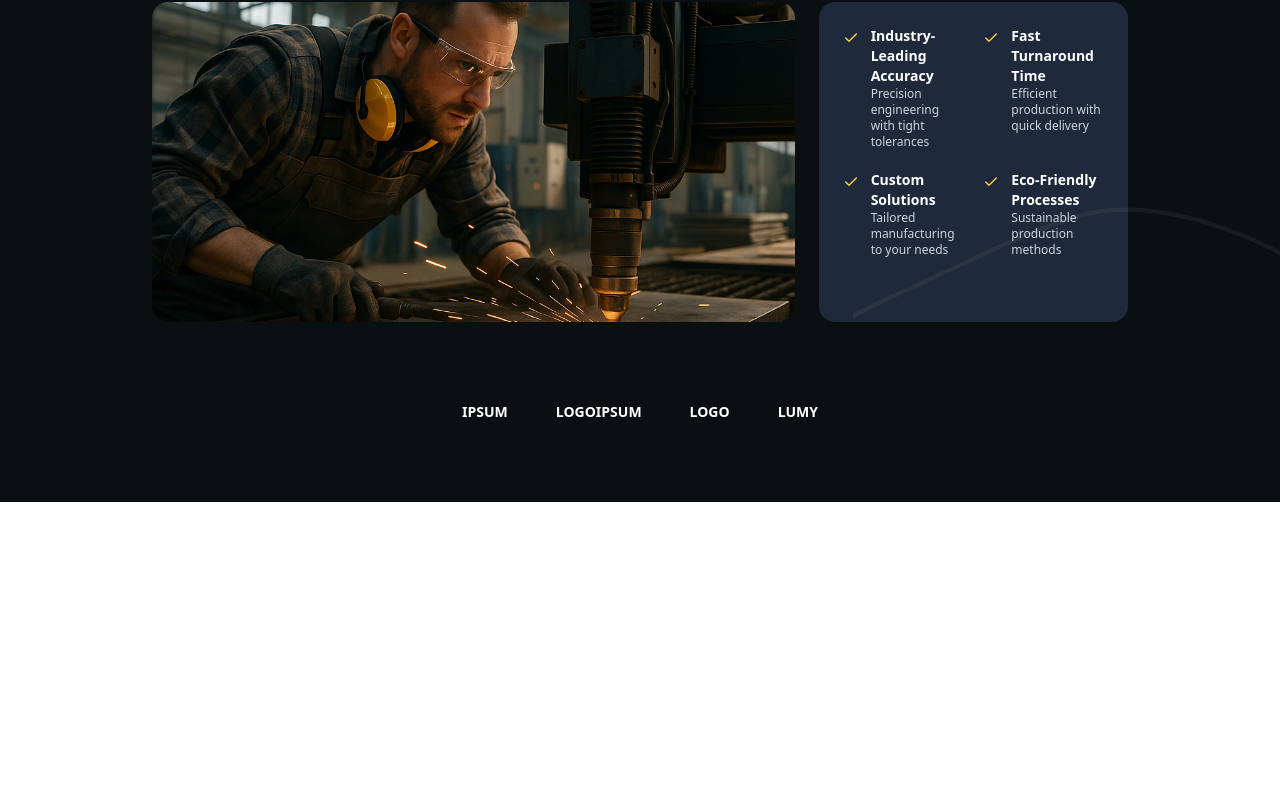
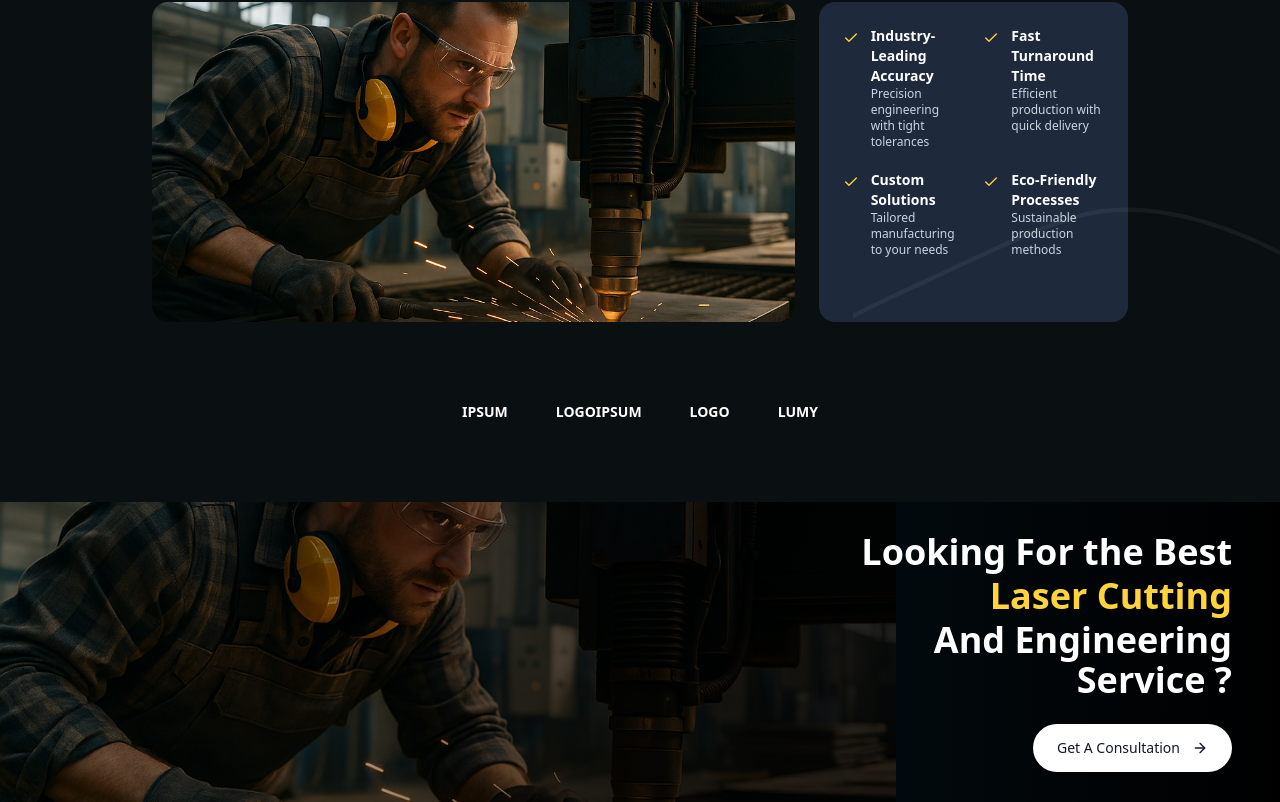
Before and after one commit to projecrt/precision-hero-design-15, a React (Vite) app: page / in a window 1280 px wide. Shown: the part 3604-4406 px from the top of the page. Before the commit the page ends 4106 px from the top, so only its background shows below. Built offline with nearby package versions, Linux system fonts and the light colour scheme.

Commit message:
Add consultation banner section
Implement the consultation banner section with a background image, gradient overlay, heading, and call-to-action button.

```diff
--- /dev/null
+++ b/src/components/ConsultationBanner.tsx
@@ -0,0 +1,48 @@
+
+import React from 'react';
+import { ArrowRight } from 'lucide-react';
+import { Button } from '@/components/ui/button';
+
+const ConsultationBanner = () => {
+  return (
+    <section className="relative w-full overflow-hidden">
+      {/* Background Image with Gradient Overlay */}
+      <div className="relative h-[400px] md:h-[300px] w-full">
+        {/* Background Image - Industrial welder with sparks */}
+        <div className="absolute top-0 left-0 w-[70%] h-full">
+          <img
+            src="/lovable-uploads/9d3d61ff-3d00-4d16-8b53-70f573b03f22.png"
+            alt="Industrial welder working with visible sparks"
+            className="w-full h-full object-cover"
+          />
+        </div>
+
+        {/* Gradient Overlay - Left to right (transparent to black) */}
+        <div className="absolute top-0 left-0 w-full h-full bg-gradient-to-r from-transparent via-black/70 to-black"></div>
+
+        {/* Content Container - Right aligned */}
+        <div className="absolute top-0 right-0 h-full w-full md:w-[60%] flex items-center justify-end">
+          <div className="p-8 md:p-12 max-w-lg flex flex-col items-end space-y-6">
+            {/* Heading - 3 lines with different styling */}
+            <div className="text-right">
+              <h2 className="text-3xl md:text-4xl font-extrabold leading-tight">
+                <span className="text-white block mb-1">Looking For the Best</span>
+                <span className="text-highlight-yellow block mb-1">Laser Cutting</span>
+                <span className="text-white block">And Engineering Service ?</span>
+              </h2>
+            </div>
+
+            {/* CTA Button - Pill shaped with arrow */}
+            <Button
+              className="bg-white hover:bg-gray-100 text-gray-900 rounded-full px-6 py-6 text-sm font-medium"
+            >
+              Get A Consultation <ArrowRight className="ml-1 h-4 w-4" />
+            </Button>
+          </div>
+        </div>
+      </div>
+    </section>
+  );
+};
+
+export default ConsultationBanner;
--- a/src/pages/Index.tsx
+++ b/src/pages/Index.tsx
@@ -6,6 +6,7 @@ import WhoWeAreSection from '@/components/WhoWeAreSection';
 import WhatWeDoSection from '@/components/WhatWeDoSection';
 import FeaturedProjectsSection from '@/components/FeaturedProjectsSection';
 import FeaturedProjectsHighlight from '@/components/FeaturedProjectsHighlight';
+import ConsultationBanner from '@/components/ConsultationBanner';
 
 const Index = () => {
   return (
@@ -16,6 +17,7 @@ const Index = () => {
       <WhatWeDoSection />
       <FeaturedProjectsSection />
       <FeaturedProjectsHighlight />
+      <ConsultationBanner />
     </div>
   );
 };
```
